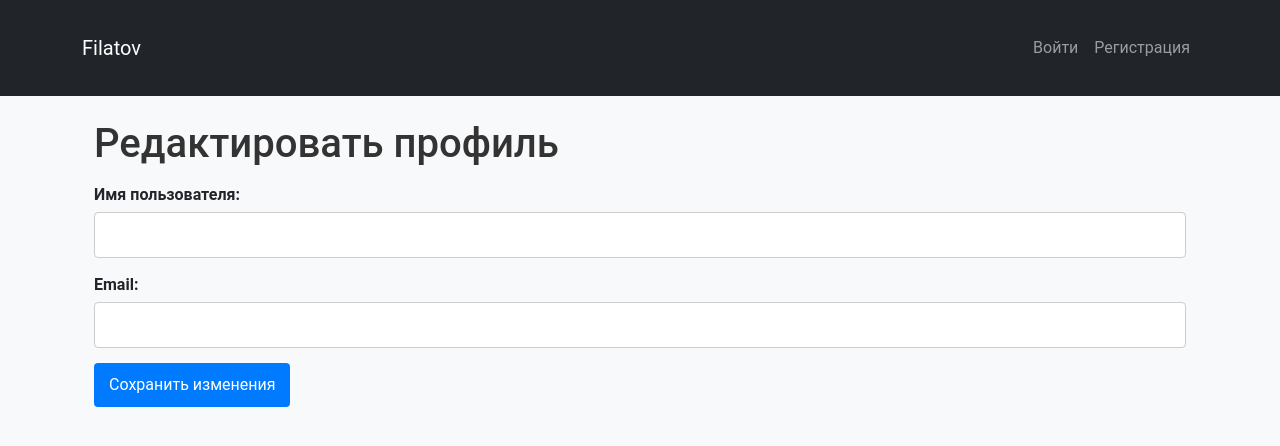
After one commit to erdboyz/Filatov-web, a Flask app: template templates/edit_profile.html in a window 1280 px wide. The commit adds this page. Shown: the top 446 px of the page. Run offline with Flask 3, Linux system fonts and the light colour scheme; the template is opened without the code that fills it, so the values that code supplies are empty; some libraries are stand-ins or nearby versions.

Commit message:
Profile feature

```diff
--- a/app.py
+++ b/app.py
@@ -178,6 +178,70 @@ def create_post():
     return redirect(url_for('index'))
 
 
+# Профиль пользователя
+@app.route('/profile/<int:user_id>')
+@login_required
+def profile(user_id):
+    user = User.query.get_or_404(user_id)
+    posts = Post.query.filter_by(user_id=user_id).order_by(Post.created_at.desc()).all()
+    return render_template('profile.html', user=user, posts=posts)
+
+
+# Редактирование профиля пользователя
+@app.route('/profile/edit', methods=['GET', 'POST'])
+@login_required
+def edit_profile():
+    user_id = session['user_id']
+    user = User.query.get_or_404(user_id)
+
+    if request.method == 'POST':
+        new_username = request.form.get('username')
+        email = request.form.get('email')
+
+        # Проверки данных
+        if not new_username or not email:
+            flash('Имя пользователя и email обязательны.', 'error')
+        elif new_username != user.username and User.query.filter_by(username=new_username).first():
+             flash('Данное имя пользователя уже занято.', 'error')
+        else:
+            user.username = new_username
+            user.email = email
+            db.session.commit()
+            session['username'] = user.username # Update username in session
+            flash('Профиль успешно обновлен!', 'success')
+            return redirect(url_for('profile', user_id=user.id))
+
+    return render_template('edit_profile.html', user=user)
+
+
+# Изменение пароля
+@app.route('/profile/change_password', methods=['GET', 'POST'])
+@login_required
+def change_password():
+    user_id = session['user_id']
+    user = User.query.get_or_404(user_id)
+
+    if request.method == 'POST':
+        old_password = request.form.get('old_password')
+        new_password = request.form.get('new_password')
+        confirm_new_password = request.form.get('confirm_new_password')
+
+        # Проверки данных
+        if not old_password or not new_password or not confirm_new_password:
+            flash('Все поля обязательны для заполнения.', 'error')
+        elif not user.check_password(old_password):
+            flash('Неверный старый пароль.', 'error')
+        elif new_password != confirm_new_password:
+            flash('Новые пароли не совпадают.', 'error')
+        else:
+            user.set_password(new_password)
+            db.session.commit()
+            flash('Пароль успешно изменен!', 'success')
+            return redirect(url_for('profile', user_id=user.id))
+
+    return render_template('change_password.html')
+
+
 # Обработчик ошибки 404
 @app.errorhandler(404)
 def page_not_found(e):
--- a/static/css/style.css
+++ b/static/css/style.css
@@ -2,6 +2,84 @@
 body {
     font-family: 'Roboto', 'Arial', sans-serif;
     background-color: #f8f9fa;
+}
+
+/* Контейнер для страниц профиля */
+.container {
+    margin-top: 20px;
+    margin-bottom: 20px;
+}
+
+/* Заголовки на страницах профиля */
+h1, h2 {
+    color: #333;
+    margin-bottom: 15px;
+}
+
+/* Текст на страницах профиля */
+p {
+    color: #555;
+    line-height: 1.6;
+}
+
+/* Формы на страницах редактирования профиля и смены пароля */
+.form-group {
+    margin-bottom: 15px;
+}
+
+.form-group label {
+    display: block;
+    margin-bottom: 5px;
+    font-weight: bold;
+}
+
+.form-control {
+    width: 100%;
+    padding: 10px;
+    border: 1px solid #ccc;
+    border-radius: 4px;
+}
+
+.btn-primary {
+    background-color: #007bff;
+    color: white;
+    padding: 10px 15px;
+    border: none;
+    border-radius: 4px;
+    cursor: pointer;
+}
+
+.btn-primary:hover {
+    background-color: #0056b3;
+}
+
+/* Стили для постов на странице профиля */
+.post {
+    background-color: #fff;
+    border: 1px solid #ddd;
+    border-radius: 8px;
+    padding: 15px;
+    margin-bottom: 15px;
+}
+
+.post h3 {
+    margin-top: 0;
+    color: #007bff;
+}
+
+.post p {
+    color: #333;
+}
+
+.post small {
+    color: #777;
+}
+
+.post img, .post video {
+    max-width: 100%;
+    height: auto;
+    margin-top: 10px;
+    display: block;
 }
 
 /* Медиа-миниатюры */
--- /dev/null
+++ b/templates/edit_profile.html
@@ -0,0 +1,21 @@
+{% extends 'layout.html' %}
+
+{% block title %}Редактировать профиль{% endblock %}
+
+{% block content %}
+    <div class="container">
+        <h1>Редактировать профиль</h1>
+
+        <form method="POST">
+            <div class="form-group">
+                <label for="username">Имя пользователя:</label>
+                <input type="text" class="form-control" id="username" name="username" value="{{ user.username }}" required>
+            </div>
+            <div class="form-group">
+                <label for="email">Email:</label>
+                <input type="email" class="form-control" id="email" name="email" value="{{ user.email }}" required>
+            </div>
+            <button type="submit" class="btn btn-primary">Сохранить изменения</button>
+        </form>
+    </div>
+{% endblock %}
--- a/templates/index.html
+++ b/templates/index.html
@@ -42,7 +42,7 @@
                         {% endif %}
                     </div>
                     <div class="card-footer text-muted">
-                        Автор: {{ post.author.username }}
+                        Автор: <a href="{{ url_for('profile', user_id=post.author.id) }}">{{ post.author.username }}</a>
                     </div>
                 </div>
             {% endfor %}
--- a/templates/layout.html
+++ b/templates/layout.html
@@ -31,7 +31,11 @@
                 <ul class="navbar-nav">
                     {% if session.user_id %}
                     <li class="nav-item">
-                        <span class="nav-link text-light">Привет, {{ session.username }}!</span>
+                        <a class="nav-link" href="{{ url_for('profile', user_id=session.user_id) }}">Профиль</a>
+                    </li>
+                    <li class="nav-item">
+                        {# Display nickname if available, otherwise username #}
+                        <span class="nav-link text-light">Привет, {{ session.get('nickname') or session.get('username') }}!</span>
                     </li>
                     <li class="nav-item">
                         <a class="nav-link" href="{{ url_for('logout') }}">Выйти</a>
```
Also changed, not shown: templates/change_password.html (added, +25 -0 lines), templates/profile.html (added, +75 -0 lines), static/uploads/d320ef3b-47a2-492e-9cf8-0288ec798012.jpg (added), 5 other files.
